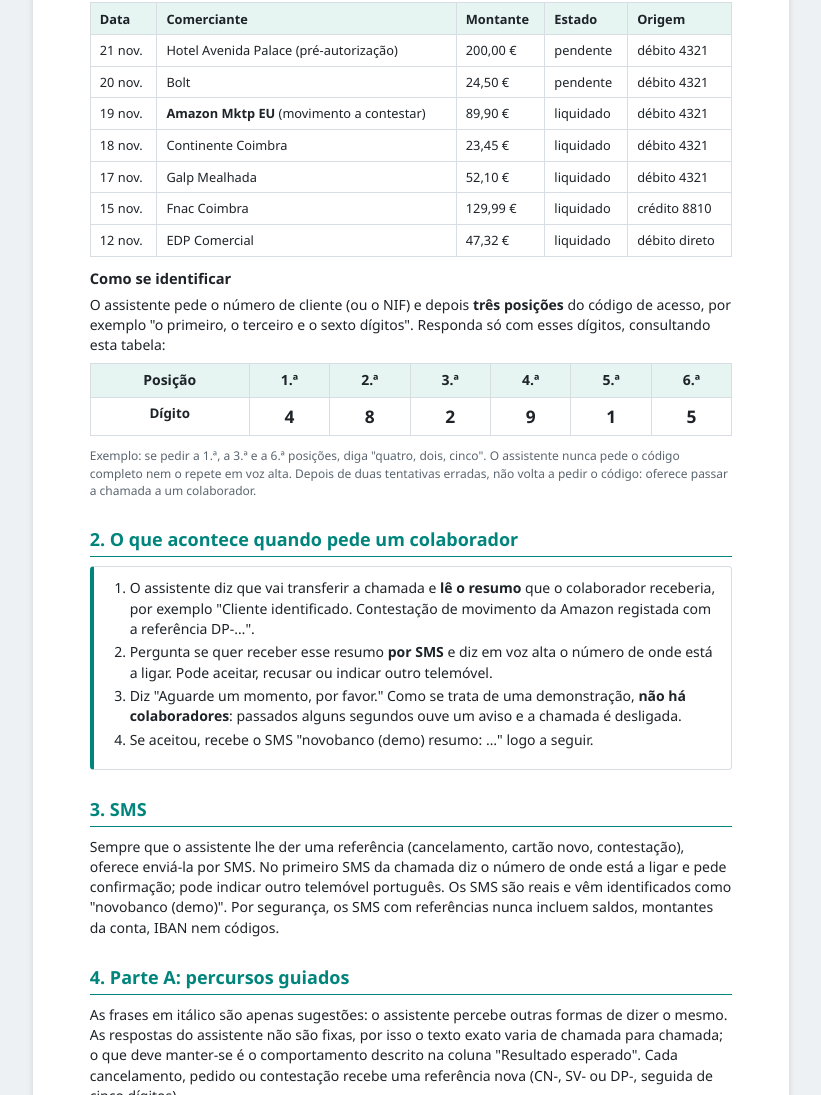
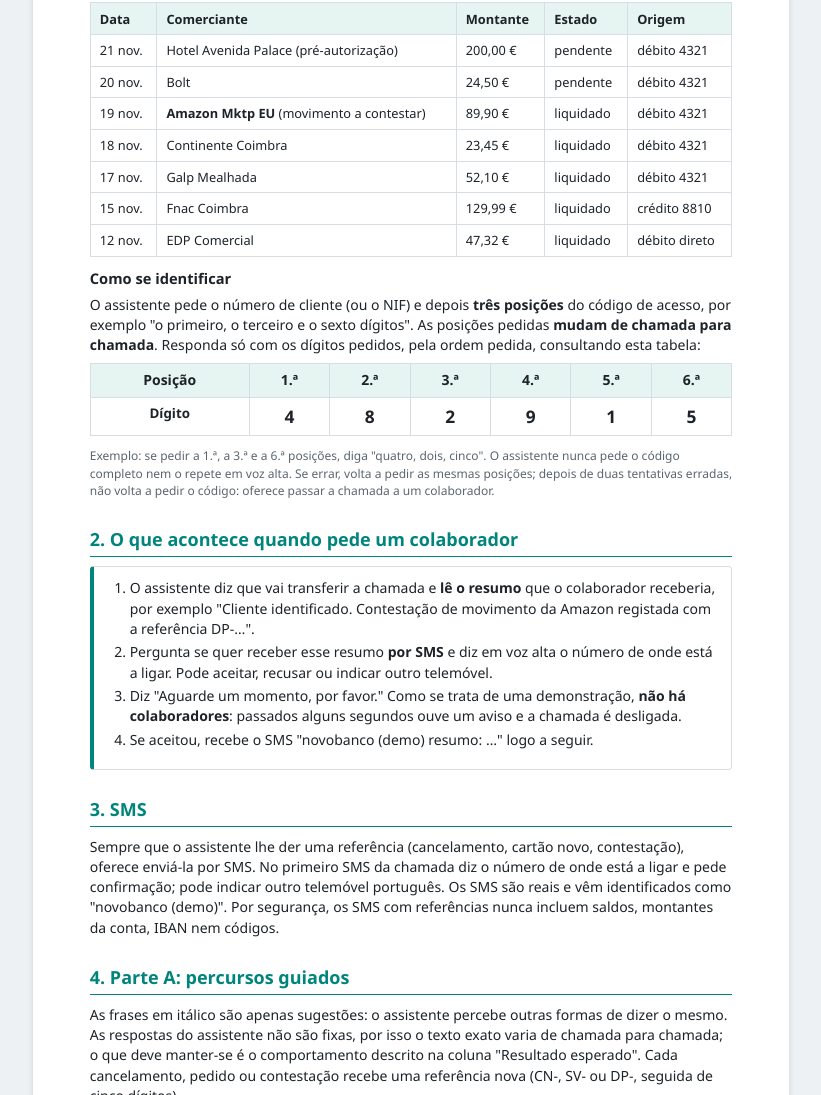
Before and after one commit to givm6806-png/Assistente-virtual-novobanco, a plain HTML site: page Guia_de_Testes_novobanco.html in a window 1280 px wide. Shown: the part 1140-2235 px from the top of the page, without its empty margins (229-1050 px from the left). Drawn offline with Linux system fonts and the light colour scheme.

Commit message:
Add files via upload

```diff
--- a/Guia_de_Testes_novobanco.html
+++ b/Guia_de_Testes_novobanco.html
@@ -100,12 +100,12 @@
 </table>
 
 <h3>Como se identificar</h3>
-<p>O assistente pede o número de cliente (ou o NIF) e depois <b>três posições</b> do código de acesso, por exemplo "o primeiro, o terceiro e o sexto dígitos". Responda só com esses dígitos, consultando esta tabela:</p>
+<p>O assistente pede o número de cliente (ou o NIF) e depois <b>três posições</b> do código de acesso, por exemplo "o primeiro, o terceiro e o sexto dígitos". As posições pedidas <b>mudam de chamada para chamada</b>. Responda só com os dígitos pedidos, pela ordem pedida, consultando esta tabela:</p>
 <table class="codigo">
   <tr><th>Posição</th><th>1.ª</th><th>2.ª</th><th>3.ª</th><th>4.ª</th><th>5.ª</th><th>6.ª</th></tr>
   <tr><td style="font-size:10pt;font-weight:600">Dígito</td><td>4</td><td>8</td><td>2</td><td>9</td><td>1</td><td>5</td></tr>
 </table>
-<p class="pequeno">Exemplo: se pedir a 1.ª, a 3.ª e a 6.ª posições, diga "quatro, dois, cinco". O assistente nunca pede o código completo nem o repete em voz alta. Depois de duas tentativas erradas, não volta a pedir o código: oferece passar a chamada a um colaborador.</p>
+<p class="pequeno">Exemplo: se pedir a 1.ª, a 3.ª e a 6.ª posições, diga "quatro, dois, cinco". O assistente nunca pede o código completo nem o repete em voz alta. Se errar, volta a pedir as mesmas posições; depois de duas tentativas erradas, não volta a pedir o código: oferece passar a chamada a um colaborador.</p>
 
 <h2>2. O que acontece quando pede um colaborador</h2>
 <div class="caixa">
```
